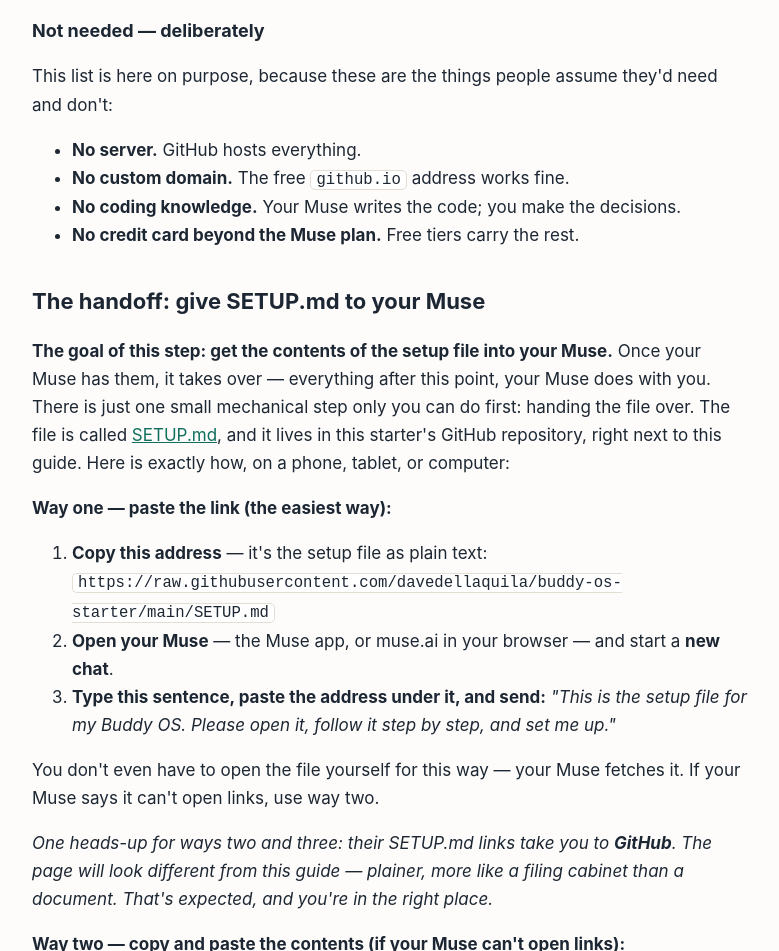
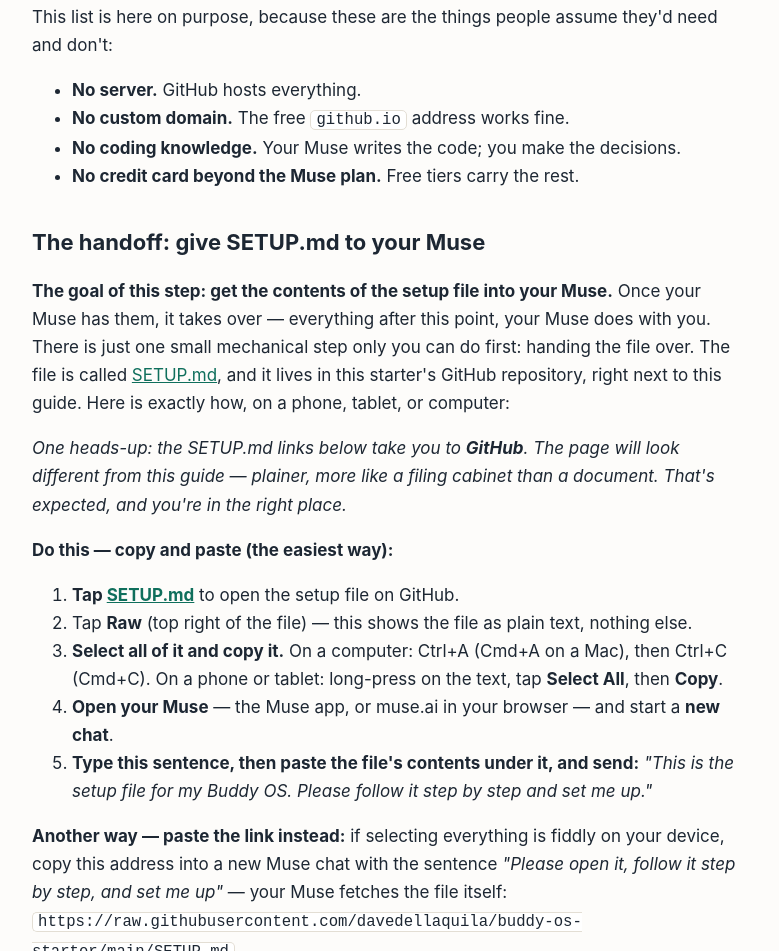
Before and after one commit to davedellaquila/buddy-os-starter, a plain HTML site: page start-here.html in a window 1280 px wide. Shown: the part 1849-2800 px from the top of the page, without its empty margins (250-1029 px from the left). Drawn offline with Linux system fonts and the light colour scheme.

Commit message:
START-HERE: copy-and-paste the contents is THE way again — TL;DR and handoff lead with Raw + select-all (Cmd+A/Ctrl+A) + copy + paste into Muse; the paste-the-link method is demoted to a short 'another way', download-and-attach is the last resort. Dave's steer, Nan's first-tester run, round 10.

```diff
--- a/start-here.html
+++ b/start-here.html
@@ -34,13 +34,12 @@ footer { max-width:760px; margin:0 auto; padding:0 22px 40px; color:var(--muted)
 </div></header>
 <main>
 <h1>Start here 👋</h1>
-<p><strong>TL;DR — paste the link to the setup file into your Muse.</strong> Copy
-this address, paste it into a new chat with your Muse, and send:
-<code>https://raw.githubusercontent.com/davedellaquila/buddy-os-starter/main/SETUP.md</code>
-Your Muse opens it, reads it, and does the rest with you — that one
-step starts everything. (If your Muse can't open links, copy and
-paste the file's contents instead. Both ways are spelled out in "The
-handoff" section below.)</p>
+<p><strong>TL;DR — copy the contents of the setup file into your Muse.</strong>
+Open <a href="https://github.com/davedellaquila/buddy-os-starter/blob/main/SETUP.md">SETUP.md</a>,
+tap <strong>Raw</strong>, select all (Cmd+A on a Mac, Ctrl+A on Windows), copy it,
+paste it into a new chat with your Muse, and send. That one step
+starts everything — your Muse reads it and does the rest with you.
+(The step-by-step is in "The handoff" section below.)</p>
 <p><em>This guide is for you, the person. The other guide — <a href="SETUP.md">SETUP.md</a> —
 is written for your Muse, who will do the building. You don't need to
 read that one; this one tells you what will happen and what to expect.</em></p>
@@ -116,23 +115,11 @@ file is called <a href="https://github.com/davedellaquila/buddy-os-starter/blob/
 and it lives in this starter's
 GitHub repository, right next to this guide. Here is exactly how, on a
 phone, tablet, or computer:</p>
-<p><strong>Way one — paste the link (the easiest way):</strong></p>
-<ol>
-<li><strong>Copy this address</strong> — it's the setup file as plain text:
-   <code>https://raw.githubusercontent.com/davedellaquila/buddy-os-starter/main/SETUP.md</code></li>
-<li><strong>Open your Muse</strong> — the Muse app, or muse.ai in your browser —
-   and start a <strong>new chat</strong>.</li>
-<li><strong>Type this sentence, paste the address under it, and send:</strong>
-   <em>"This is the setup file for my Buddy OS. Please open it, follow
-   it step by step, and set me up."</em></li>
-</ol>
-<p>You don't even have to open the file yourself for this way — your
-Muse fetches it. If your Muse says it can't open links, use way two.</p>
-<p><em>One heads-up for ways two and three: their SETUP.md links take you to
-<strong>GitHub</strong>. The page will look different from this guide — plainer,
-more like a filing cabinet than a document. That's expected, and
-you're in the right place.</em></p>
-<p><strong>Way two — copy and paste the contents (if your Muse can't open links):</strong></p>
+<p><em>One heads-up: the SETUP.md links below take you to <strong>GitHub</strong>. The
+page will look different from this guide — plainer, more like a filing
+cabinet than a document. That's expected, and you're in the right
+place.</em></p>
+<p><strong>Do this — copy and paste (the easiest way):</strong></p>
 <ol>
 <li><strong>Tap <a href="https://github.com/davedellaquila/buddy-os-starter/blob/main/SETUP.md">SETUP.md</a></strong>
    to open the setup file on GitHub.</li>
@@ -147,7 +134,12 @@ you're in the right place.</em></p>
    send:</strong> <em>"This is the setup file for my Buddy OS. Please follow it
    step by step and set me up."</em></li>
 </ol>
-<p><strong>Way three — download the file and attach it:</strong></p>
+<p><strong>Another way — paste the link instead:</strong> if selecting everything is
+fiddly on your device, copy this address into a new Muse chat with
+the sentence <em>"Please open it, follow it step by step, and set me
+up"</em> — your Muse fetches the file itself:
+<code>https://raw.githubusercontent.com/davedellaquila/buddy-os-starter/main/SETUP.md</code></p>
+<p><strong>If copying doesn't cooperate — download the file and attach it:</strong></p>
 <ol>
 <li><strong>Tap <a href="https://github.com/davedellaquila/buddy-os-starter/blob/main/SETUP.md">SETUP.md</a></strong>
    to open the setup file on GitHub.</li>
```
Also changed, not shown: 1 other file.
